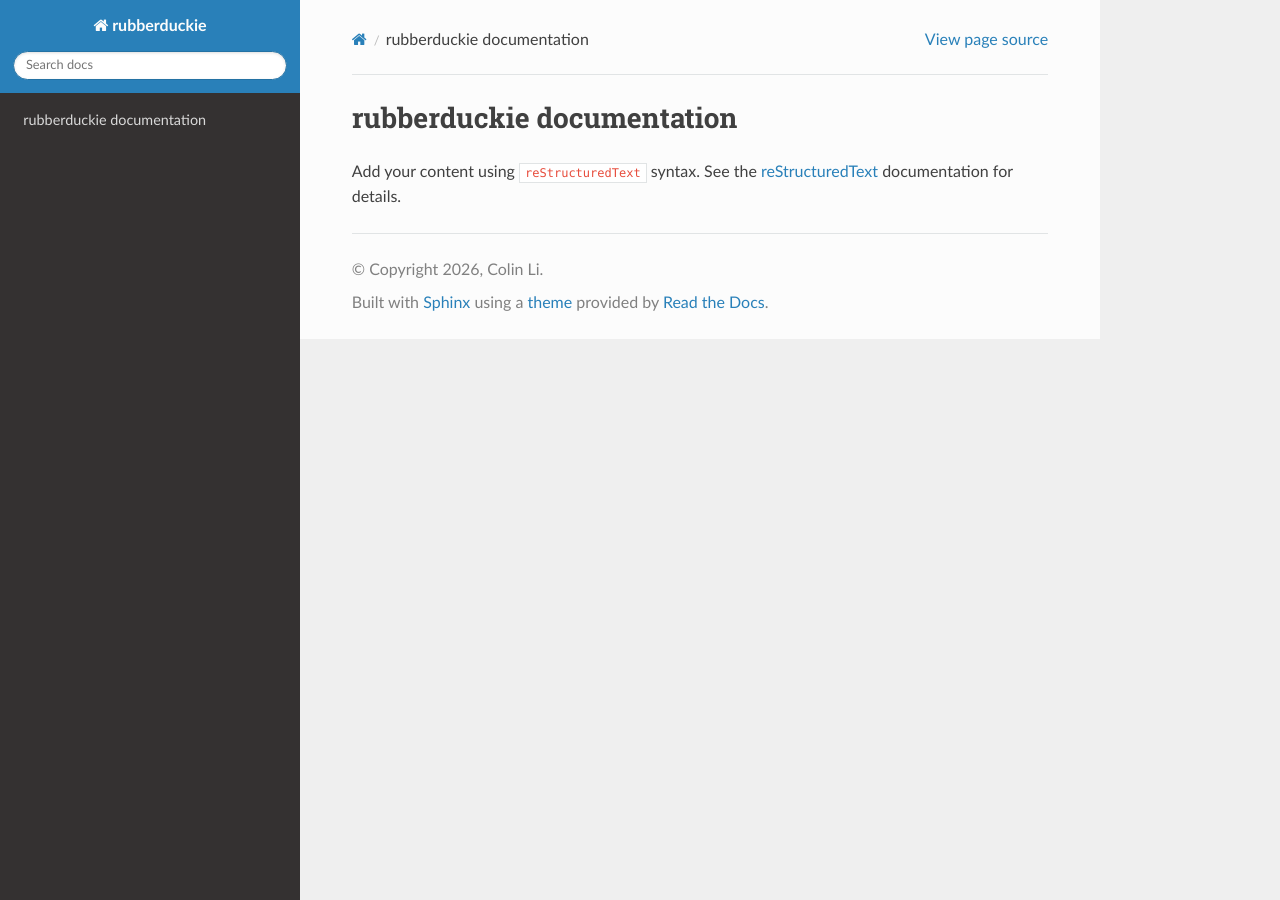
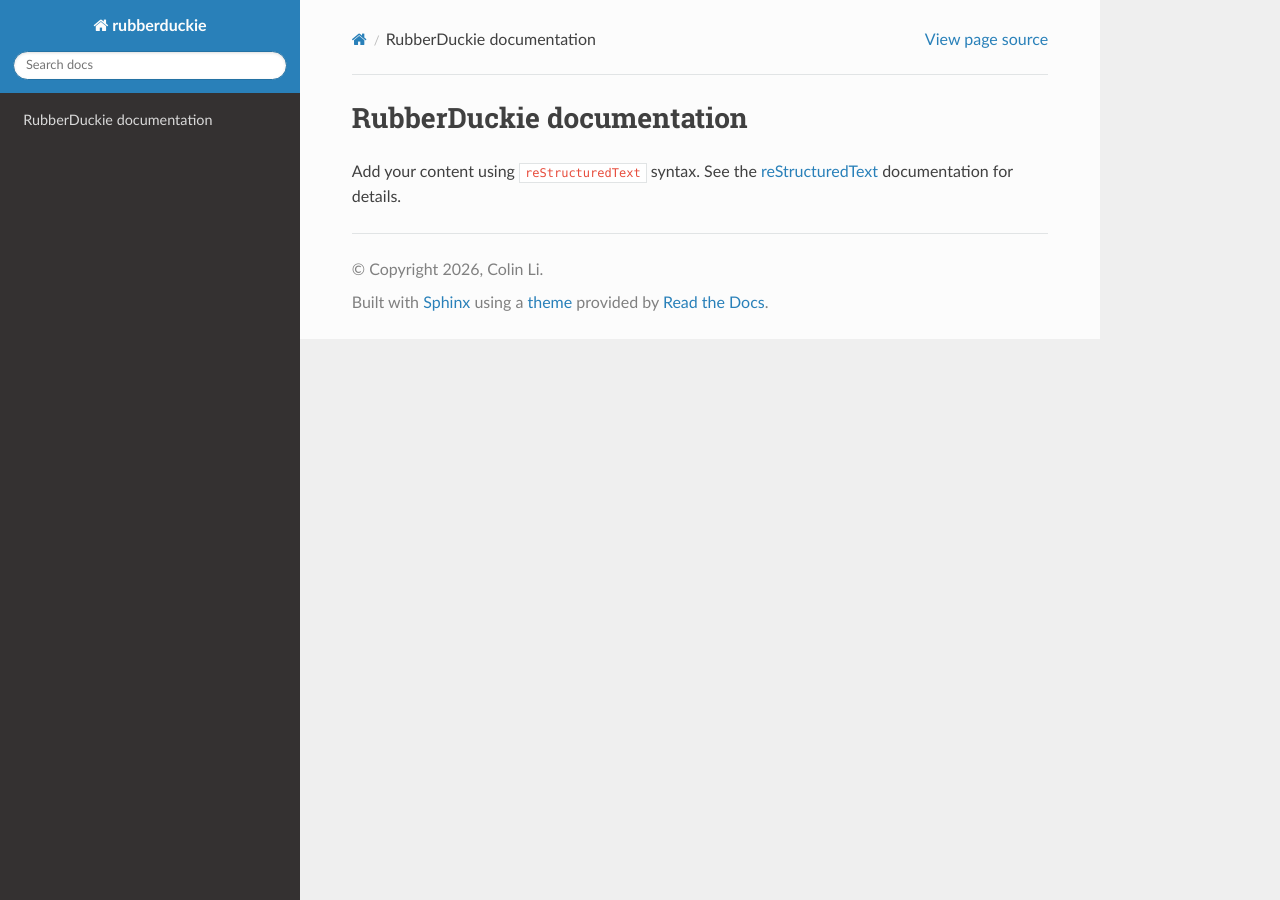
Before and after one commit to cl2020/rubberduckie, a Sphinx documentation site: the page built from source/index.rst, in a window 1280 px wide. Built offline with Sphinx 7.4.7 and the Read the Docs theme 3.1.0, drawn with Linux system fonts in a browser that asks for light colours.

```diff
--- /dev/null
+++ b/requirements.txt
@@ -0,0 +1 @@
+sphinx-rtd-theme
--- a/source/index.rst
+++ b/source/index.rst
@@ -3,7 +3,7 @@
    You can adapt this file completely to your liking, but it should at least
    contain the root `toctree` directive.
 
-rubberduckie documentation
+RubberDuckie documentation
 ==========================
 
 Add your content using ``reStructuredText`` syntax. See the
```
Also changed, not shown: .readthedocs.yaml (added).
